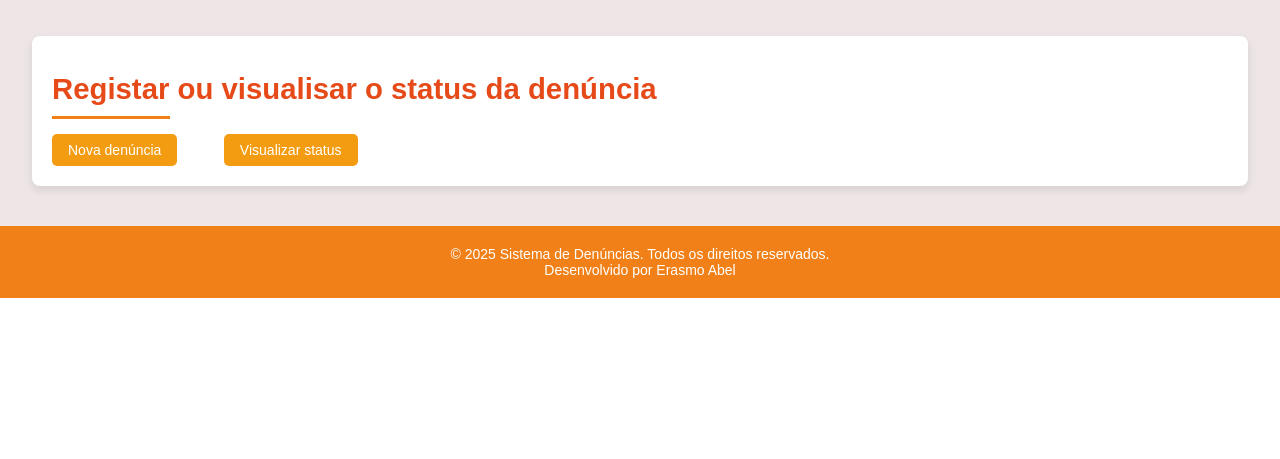
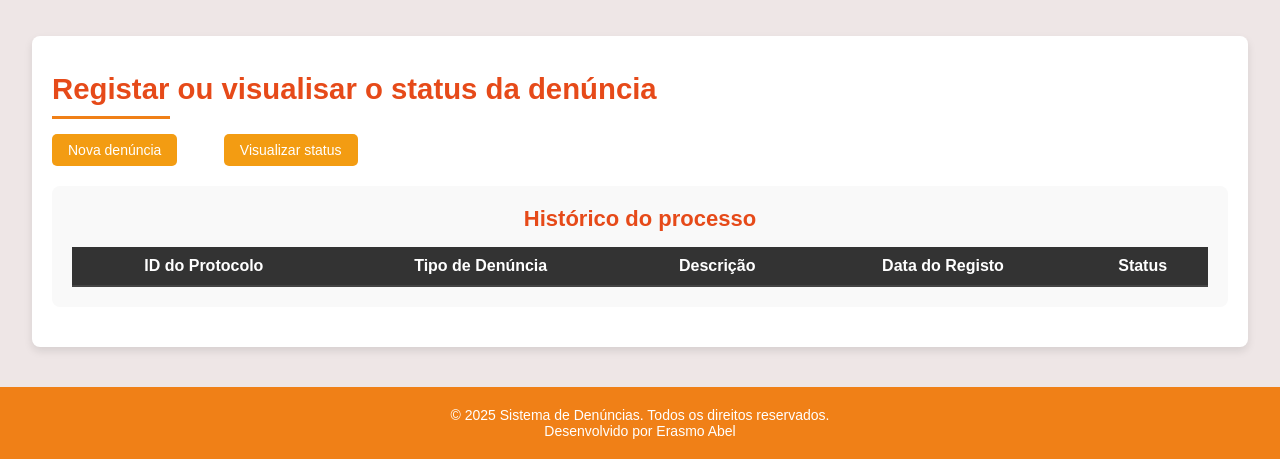
Before and after one commit to AbelErasmo/sistema-de-denuncias, a PHP site: page /denuncia.html in a window 1280 px wide. Shown: the part 517-976 px from the top of the page. Before the commit the page ends 815 px from the top, so only its background shows below. Run offline with PHP 8.4, Linux system fonts and the light colour scheme; lists and menus that the app fills with data are empty.

Commit message:
Recuperacao dos dados no banco atraves do protocolo

```diff
--- a/css/denuncias.css
+++ b/css/denuncias.css
@@ -169,3 +169,18 @@ span {
     display: block;
     font-family: Arial, Helvetica, sans-serif;
 }
+
+.status-pendente {
+    color: orange;
+    font-weight: bold;
+}
+
+.status-em_analise {
+    color: blue;
+    font-weight: bold;
+}
+
+.status-resolvida {
+    color: green;
+    font-weight: bold;
+}
--- a/denuncia.html
+++ b/denuncia.html
@@ -130,14 +130,15 @@
             <div id="retorno-protocolo"></div>
         </form>
 
-        <form id="historico-form" class="denuncia-form" style="display: none;">
+        <form action="./admin/consultar_denuncia.php" method="GET" id="historico-form" class="denuncia-form" style="display: none;">
             <h3>Visualizar Status da Denúncia</h3>
             <label for="protocolo">Insira o número de Protocolo:</label>
-            <input type="text"  class="obrigatorio" id="protocolo" name="protocolo">
-            <button type="submit" class="btn-denuncia">Consultar status</button>
+            <input type="text" class="obrigatorio" id="protocolo" name="protocolo" placeholder="DNC-XXXXXXXX-XXXXXX">
+            <button type="submit" id="consultar-btn" class="btn-denuncia">Consultar status</button>
+            <span id="msg"></span>
         </form>
 
-        <form class="historico" style="display: none;">
+        <form class="historico" style="display: block;">
             <h3>Histórico do processo</h3>
             <table id="historico-table">
                 <thead>
@@ -150,17 +151,7 @@
                     </tr>
                 </thead>
                 <tbody id="historico-body">
-                    <!-- <tr>
-                        <td colspan="5" style="text-align: center;">Nenhuma denúncia registrada.</td>
-                    </tr> -->
-                    <tr>
-                        <td>Nenhuma denúncia registrada.</td>
-                        <td>Nenhuma denúncia registrada.</td>
-                        <td>Nenhuma denúncia registrada.</td>
-                        <td>Nenhuma denúncia registrada.</td>
-                        <td>Nenhuma denúncia registrada.</td>
-                    </tr>
-                    <!-- Os dados do histórico serão preenchidos dinamicamente com PHP -->
+                   <!-- Dados são adicionados dinamicamente via JS -->
                 </tbody>
             </table>
         </form>
--- a/js/scripts.js
+++ b/js/scripts.js
@@ -85,6 +85,40 @@ document.addEventListener("DOMContentLoaded", () => {
                 formProtocolo.reset();
             }
         });
+    }
+});
+
+document.getElementById("consultar-btn").addEventListener('click', async() => {
+    const protocolo = document.getElementById("protocolo").value.trim();
+    const msg = document.getElementById("msg");
+
+    if (!/^DNC-\d{8}-[A-F0-9]{6}$/i.test(protocolo)) {
+        // msg.innerText = 'Insira um numero de protocolo válido';
+        // console.log("Insira um numero de protocolo válido")
+        return;
+    }
+
+    try {
+        const response = await fetch(`./admin/consultar_denuncia.php?protocolo=${encodeURIComponent(protocolo)}`);
+        const data = await response.json();
+
+        if (data.status === "success") {
+            denuncia.exibirDenunciaNaTabela(data.dados);
+        } else {
+            exibirMensagemVazia("Nenhuma denuncia encontrada com esse protocolo.");
+        }
+    } catch (err) {
+        exibirMensagemVazia("Erro ao consultar denúncia.");
+        console.error(err);
+    }
+
+    function exibirMensagemVazia(mensagem) {
+        const tbody = document.getElementById('historico-body');
+        tbody.innerHTML = `
+            <tr>
+                <td colspan="5" style="text-align: center;">${mensagem}</td>
+            </tr>
+        `;
     }
 });
 
@@ -184,7 +218,7 @@ class Denuncia {
 
         const inputs = this.container.querySelectorAll('input[type="file"].file-input');
         if (inputs.length <= 0) {
-            alert("Você deve adicionar pelo menos um anexo.");
+            alert("Deve adicionar pelo menos um anexo.");
             return;
         }
 
@@ -209,6 +243,35 @@ class Denuncia {
             }
         }
     }
+
+    exibirDenunciaNaTabela(denuncia) {
+        const tbody = document.getElementById("historico-body");
+        // const mostrar_tabela = document.getElementById("historico-form");
+        // Remove o conteudo anterior
+        tbody.innerHTML = "";
+
+        const linha = document.createElement("tr");
+        linha.innerHTML = `
+            <td>${denuncia.protocolo}</td>
+            <td>${denuncia.tipo_denuncia}</td>
+            <td>${denuncia.descricao}</td>
+            <td>${denuncia.data_denuncia}</td>
+            <td><span class="status-${denuncia.status}">${denuncia.status}</span></td>
+        `;
+        // mostrar_tabela.style.display = "block";
+        tbody.appendChild(linha);
+    }
+
+    formatarData(data) {
+    const d = new Date(data);
+    return isNaN(d) ? data : d.toLocaleString("pt-BR", {
+        day: '2-digit',
+        month: '2-digit',
+        year: 'numeric',
+        hour: '2-digit',
+        minute: '2-digit'
+    });
+}
 }
 
 const denuncia = new Denuncia();
```
Also changed, not shown: admin/consultar_denuncia.php (added, +72 -0 lines), admin/registar_denuncia.php (+11 -6 lines).
